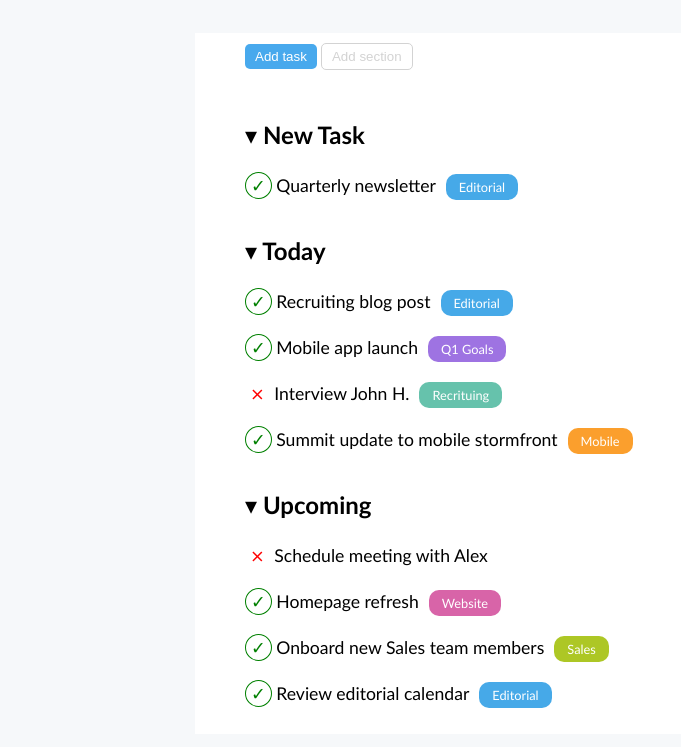
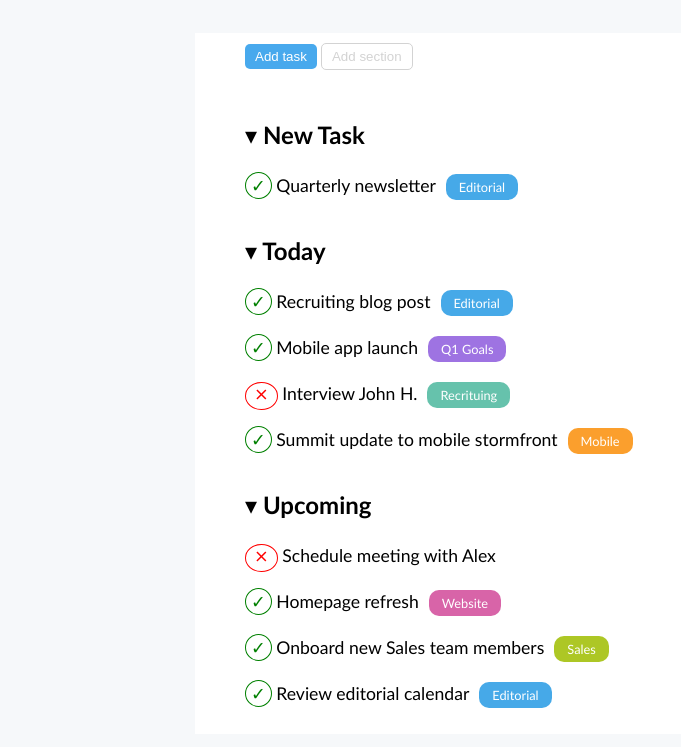
Before and after one commit to carlosvillaar/html-css-toboolist, a plain HTML site: page index.html in a window 1280 px wide. Shown: the part 87-834 px from the top of the page, without its empty margins (0-681 px from the left). Drawn offline with Linux system fonts and the light colour scheme.

Commit message:
[update] style file

```diff
--- a/css/style.css
+++ b/css/style.css
@@ -104,13 +104,14 @@ button.section {
   background-color: #ADC725;
 }
 
-.color-red{
-  border-color: red;
+.list .circle.color-red{
+  border: 1px solid red;
   color: red;
+  padding: 0px 8px 5px 8px;
+
 }
 
-.color-green{
+.list .circle.color-green{
   border: 1px solid green;
-  border-color: green;
   color: green;
 }
```
